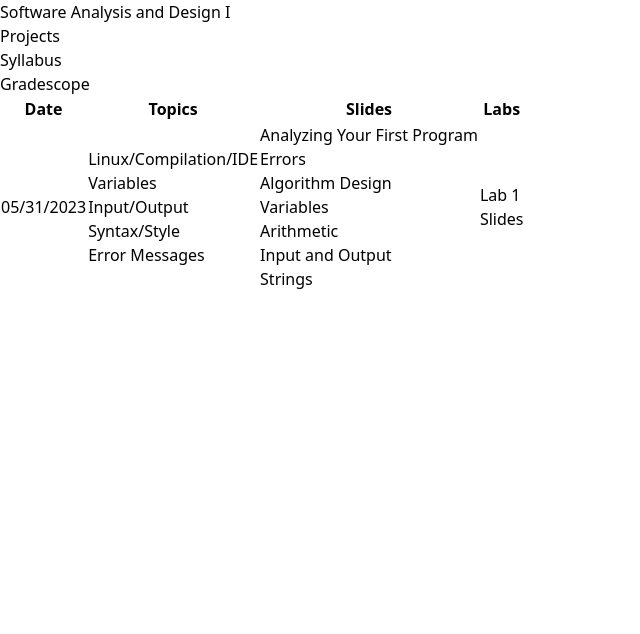
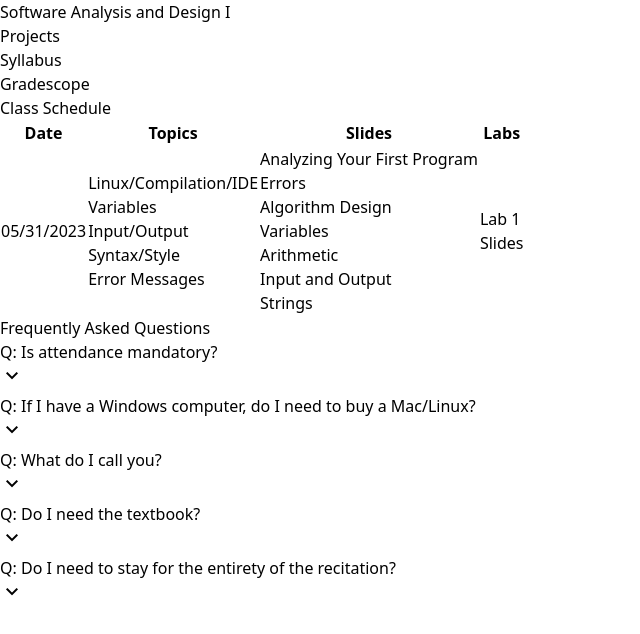
Before and after one commit to Proto007/Hunter_CS135_Summer23, a React (Vite) app in the folder course-app/: page / in a window 1280 px wide. Shown: the top 634 px of the page, without its empty margins (0-640 px from the left). Built offline with nearby package versions, Linux system fonts and the light colour scheme.

Commit message:
added FAQ section

```diff
--- a/course-app/index.html
+++ b/course-app/index.html
@@ -3,6 +3,7 @@
   <head>
     <meta charset="UTF-8" />
     <link rel="icon" type="image/png" href="https://hunter.cuny.edu/assets/favicon.ico?v20181012" />
+    <link rel="stylesheet" href="https://fonts.googleapis.com/css2?family=Material+Symbols+Outlined:opsz,wght,FILL,GRAD@20..48,100..700,0..1,-50..200" />
     <meta name="viewport" content="width=device-width, initial-scale=1.0" />
     <title>Software Analysis and Design I</title>
   </head>
--- a/course-app/src/App.jsx
+++ b/course-app/src/App.jsx
@@ -1,15 +1,23 @@
 import './index.css'
 import Navbar from './components/Navbar'
 import Schedule from './components/Schedule'
+import Faq from './components/Faq'
+import { faqdata } from './faqdata'
 
 export default function App() {
   return (
     <div>
       <Navbar/>
-      <div className="flex justify-center items-center">
+      <div className=" flex flex-col justify-center items-center">
+        <div className="border-solid border border-black w-10/12 mt-5 p-5 text-xl font-mono text-center font-bold">Class Schedule</div>
         <Schedule/>
+        <div className="border-solid border-2 border-black bg-black w-10/12 mt-5 p-5 text-xl text-white font-mono font-bold">Frequently Asked Questions</div>
+        <div className="w-10/12">
+          {faqdata.map((section, index) => (
+            <Faq key={index} section={section}/>
+          ))}
+        </div>
       </div>
-
     </div>
   )
 }
--- /dev/null
+++ b/course-app/src/components/Faq.jsx
@@ -0,0 +1,38 @@
+import React from "react";
+import expandController from "../expandController";
+
+export const Faq = ({section}) => {
+    const { isOpen, toggle } = expandController(false);
+
+    return (
+        <div>
+            <Question question={section.question} isOpen={isOpen} toggle={toggle}/>
+            { isOpen && <Answer answer={section.answer }/>}
+        </div>
+    )
+}
+
+export const Question = ({ question, isOpen, toggle }) => {
+    return (
+        <div className="cursor-pointer flex flex-row font-mono border-solid border border-black p-5 text-blue-700 font-bold" onClick={toggle}>
+            <div>Q: { question }</div>
+            <div className="grow w-max"></div>
+            <button className="expand-button">
+            <span className="material-symbols-outlined"
+                style={{
+                    transform: `rotate(${isOpen ? 180 : 0}deg)`,
+                    transition: "all 0.25s",
+                }}
+            >
+                expand_more
+            </span>
+            </button>
+        </div>
+    )
+}
+
+export const Answer = ({ answer }) => {
+    return <div className="flex flex-row font-mono border-solid border border-black p-5"><div className="font-bold">A:&nbsp;</div>{ answer }</div>
+}
+
+export default Faq;
--- /dev/null
+++ b/course-app/src/expandController.js
@@ -0,0 +1,11 @@
+import { useState, useCallback } from "react";
+
+export default function expandController(initialState) {
+  const [isOpen, setOpenState] = useState(initialState);
+
+  const toggle = useCallback(() => {
+    setOpenState((state) => !state);
+  }, [setOpenState]);
+
+  return { isOpen, toggle };
+}
--- /dev/null
+++ b/course-app/src/faqdata.js
@@ -0,0 +1,22 @@
+export const faqdata = [
+    {
+        question: "Is attendance mandatory?",
+        answer: "Attendance is not mandatory. However, since this is an 8-week course, missing a single day means missing multiple days worth of material. In addition, you are responsible for all the classwork that you will potentially miss.",
+    },
+    {
+        question: "If I have a Windows computer, do I need to buy a Mac/Linux?",
+        answer: "Don't buy any apple products just for this course!!! I or Ryan will help you set up the environment if you need to work on a Windows machine.",
+    },
+    {
+        question: "What do I call you?",
+        answer: "Call me Sadab.",
+    },
+    {
+        question: "Do I need the textbook?",
+        answer: "You don't need it for this course. If you are interested, let me know before you purchase it.",
+    },
+    {
+        question: "Do I need to stay for the entirety of the recitation?",
+        answer: "If you finish your lab and don't have any questions, feel free to leave. Make sure you take the quiz tho.",
+    },
+]
```
Also changed, not shown: course-app/src/components/Navbar.jsx (line endings or trailing spaces), course-app/src/components/Schedule.jsx (line endings or trailing spaces).
